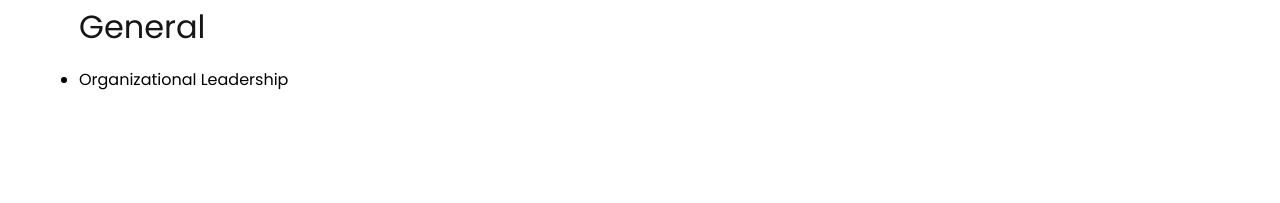
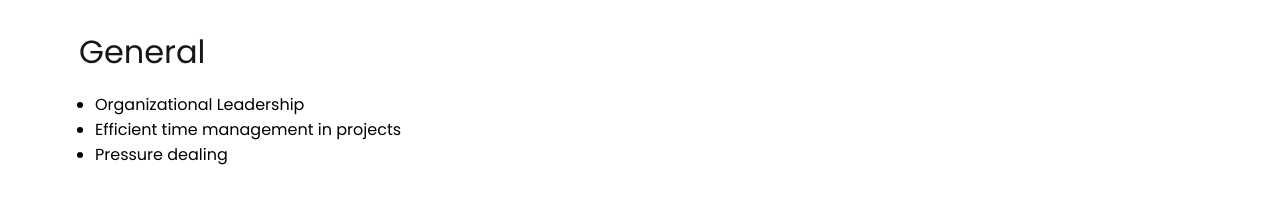
Before and after one commit to Zohaib58/Portfolio-Website, a plain HTML site: page index.html in a window 1280 px wide. Shown: the part 1173-1376 px from the top of the page. Drawn offline with Linux system fonts and the light colour scheme.

Commit message:
About 2.0 update

```diff
--- a/css/style.css
+++ b/css/style.css
@@ -168,3 +168,8 @@ section
         margin-left : 1rem;
         margin-bottom:1rem;
 }
+
+.about .container .left .Generalskills{
+        margin-left : 1rem;
+        margin-bottom:1rem;
+}
--- a/index.html
+++ b/index.html
@@ -85,7 +85,8 @@
                                 <li>SAP S/4 HANA</li>
                                 <li>SAP Warehouse Management Module</li>
                                 <li>SAP Material Management Module</li>
-                                <li>SAP Advanced Business Application Programming Module</li>
+                                <li>SAP Advanced Business Application <br>
+                                    Programming Module <br> </li>
 
                             </ul>
                         </div>
@@ -98,6 +99,9 @@
                         <div class = "Generalskills">
                             <ul>
                                 <li>Organizational Leadership</li>
+                                <li>Efficient time management in projects</li>
+                                <li>Pressure dealing</li>
+
 
 
                             </ul>
```
